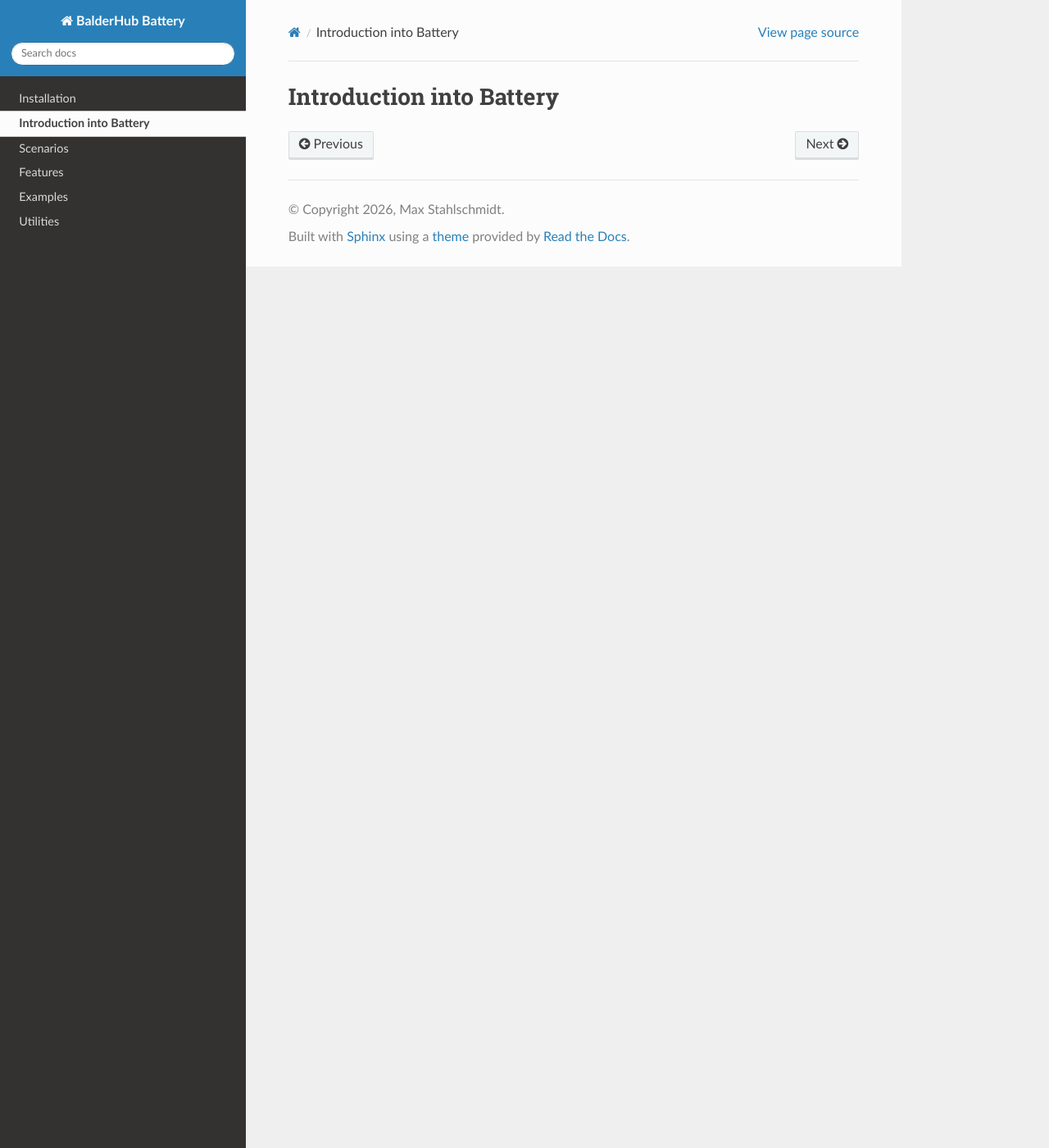
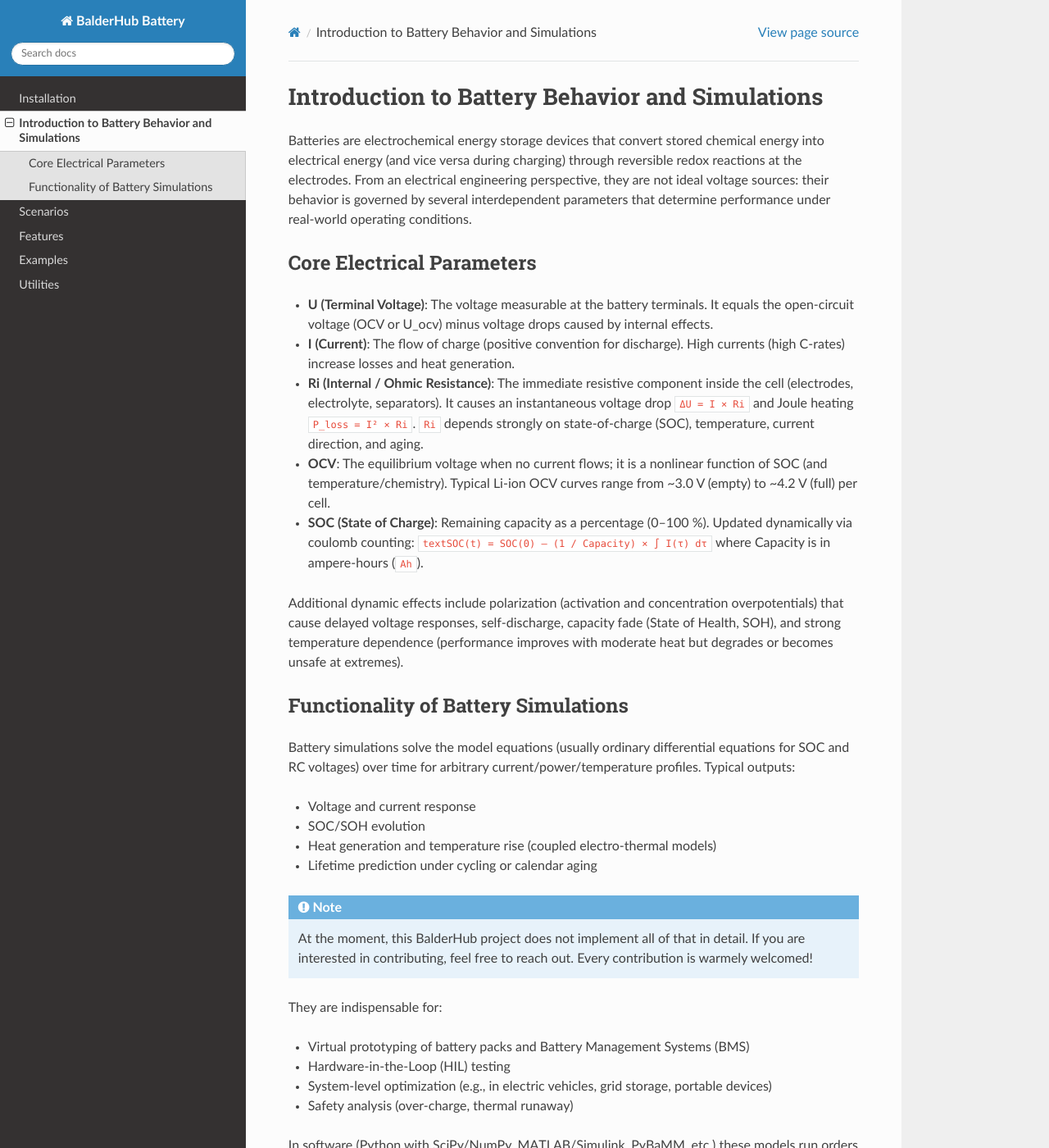
Before and after one commit to balder-dev/balderhub-battery, a Sphinx documentation site: the page built from docs/source/topic_intro.rst, in a window 1280 px wide and 1400 px high. Shown: the whole window at 82% size. Built offline with Sphinx 7.4.7 and the Read the Docs theme 3.1.0, drawn with Linux system fonts in a browser that asks for light colours; the version number could not be read and is left out; some of the changed text lies outside the part shown.

Commit message:
docs(*): add basic documentation

```diff
--- a/docs/source/examples.rst
+++ b/docs/source/examples.rst
@@ -2,3 +2,6 @@ Examples
 ********
 
 .. todo provide some examples
+
+.. note::
+    This section is still under development.
--- a/docs/source/installation.rst
+++ b/docs/source/installation.rst
@@ -20,7 +20,7 @@ You can easily install balder with the following command.
     python -m pip install baldertest
 
 Install balderhub-battery
-=====================
+=========================
 
 You can install this package with the following command:
 
--- a/docs/source/topic_intro.rst
+++ b/docs/source/topic_intro.rst
@@ -1,4 +1,54 @@
-Introduction into Battery
-**********************
+Introduction to Battery Behavior and Simulations
+************************************************
 
-.. todo provide an explanation of your specific topic that can help others to use your BalderHub project
+Batteries are electrochemical energy storage devices that convert stored chemical energy into electrical energy (and
+vice versa during charging) through reversible redox reactions at the electrodes. From an electrical engineering
+perspective, they are not ideal voltage sources: their behavior is governed by several interdependent parameters that
+determine performance under real-world operating conditions.
+
+Core Electrical Parameters
+==========================
+
+* **U (Terminal Voltage)**: The voltage measurable at the battery terminals. It equals the open-circuit voltage
+  (OCV or U_ocv) minus voltage drops caused by internal effects.
+* **I (Current)**: The flow of charge (positive convention for discharge). High currents (high C-rates) increase
+  losses and heat generation.
+* **Ri (Internal / Ohmic Resistance)**: The immediate resistive component inside the cell (electrodes, electrolyte,
+  separators). It causes an instantaneous voltage drop ``ΔU = I × Ri`` and Joule heating ``P_loss = I² × Ri``. ``Ri``
+  depends strongly on state-of-charge (SOC), temperature, current direction, and aging.
+* **OCV**: The equilibrium voltage when no current flows; it is a nonlinear function of SOC (and temperature/chemistry).
+  Typical Li-ion OCV curves range from ~3.0 V (empty) to ~4.2 V (full) per cell.
+* **SOC (State of Charge)**: Remaining capacity as a percentage (0–100 %). Updated dynamically via coulomb
+  counting: ``textSOC(t) = SOC(0) – (1 / Capacity) × ∫ I(τ) dτ`` where Capacity is in ampere-hours (``Ah``).
+
+Additional dynamic effects include polarization (activation and concentration overpotentials) that cause delayed
+voltage responses, self-discharge, capacity fade (State of Health, SOH), and strong temperature dependence
+(performance improves with moderate heat but degrades or becomes unsafe at extremes).
+
+Functionality of Battery Simulations
+====================================
+
+Battery simulations solve the model equations (usually ordinary differential equations for SOC and RC voltages) over
+time for arbitrary current/power/temperature profiles. Typical outputs:
+
+* Voltage and current response
+* SOC/SOH evolution
+* Heat generation and temperature rise (coupled electro-thermal models)
+* Lifetime prediction under cycling or calendar aging
+
+.. note::
+    At the moment, this BalderHub project does not implement all of that in detail. If you are interested in
+    contributing, feel free to reach out. Every contribution is warmely welcomed!
+
+They are indispensable for:
+
+* Virtual prototyping of battery packs and Battery Management Systems (BMS)
+* Hardware-in-the-Loop (HIL) testing
+* System-level optimization (e.g., in electric vehicles, grid storage, portable devices)
+* Safety analysis (over-charge, thermal runaway)
+
+In software (Python with SciPy/NumPy, MATLAB/Simulink, PyBaMM, etc.) these models run orders of magnitude faster than
+physical tests and allow parameter sweeps that would be impractical experimentally.
+
+This BalderHub package provides reusable test objects and fixtures to integrate such battery models into your Balder
+test suites - enabling deterministic, repeatable simulation of battery behavior for device-under-test validation.
```
Also changed, not shown: docs/source/features.rst (+14 -11 lines), docs/source/scenarios.rst (+2 -7 lines), docs/source/utilities.rst (+6 -5 lines).
